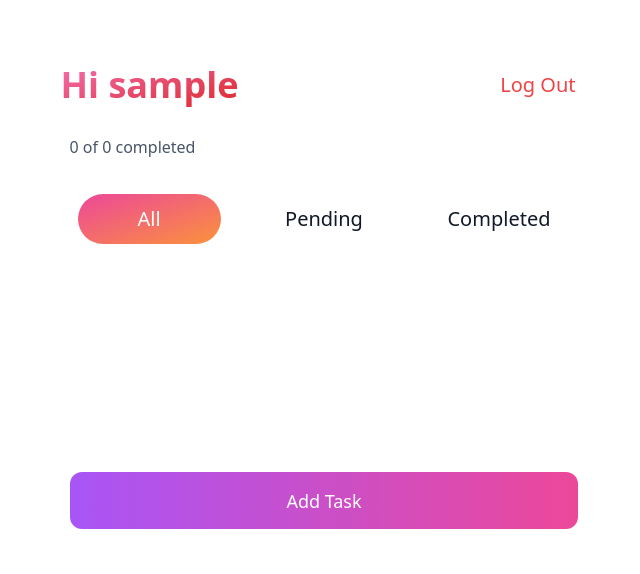
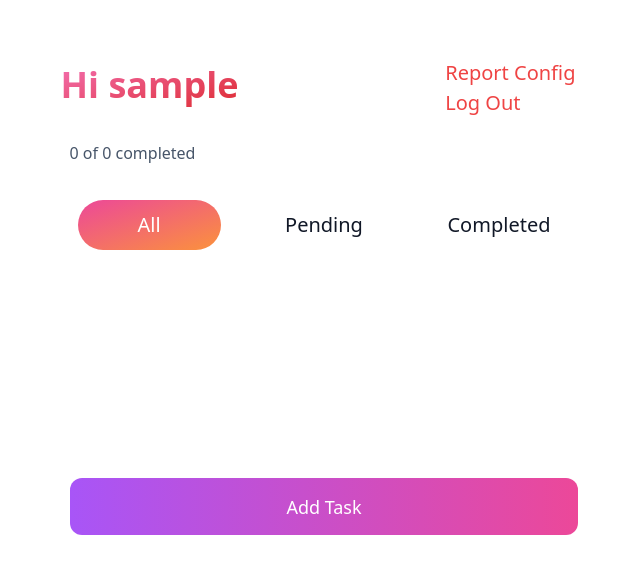
Before and after one commit to rithviknishad/_course_wd202, a Django app: page /tasks/ in a window 1280 px wide. Shown: the top 574 px of the page, without its empty margins (316-956 px from the left). Run offline with Django 3.2, Linux system fonts and the light colour scheme; the visitor is signed in with stand-in values (Sample User, id 1); data that the repository does not hold is empty; some libraries are stand-ins or nearby versions.

Commit message:
adds report config button to template

```diff
--- a/GDC-Level-6-Milestone-master/templates/tasks.html
+++ b/GDC-Level-6-Milestone-master/templates/tasks.html
@@ -1,9 +1,14 @@
 {% extends 'base.html' %}
 
 {% block action_buttons %}
-    <a href="/user/logout" class="p-3 text-[20px] text-[#EF4444]">
-        Log Out
-    </a>
+    <div class="">
+        <a href="{{user_report_config_url}}" class="p-3 text-[20px] text-[#EF4444]">
+            Report Config
+        </a><br>
+        <a href="/user/logout" class="p-3 text-[20px] text-[#EF4444]">
+            Log Out
+        </a>
+    </div>
 {% endblock action_buttons %}
 
 {% block content %}
```
